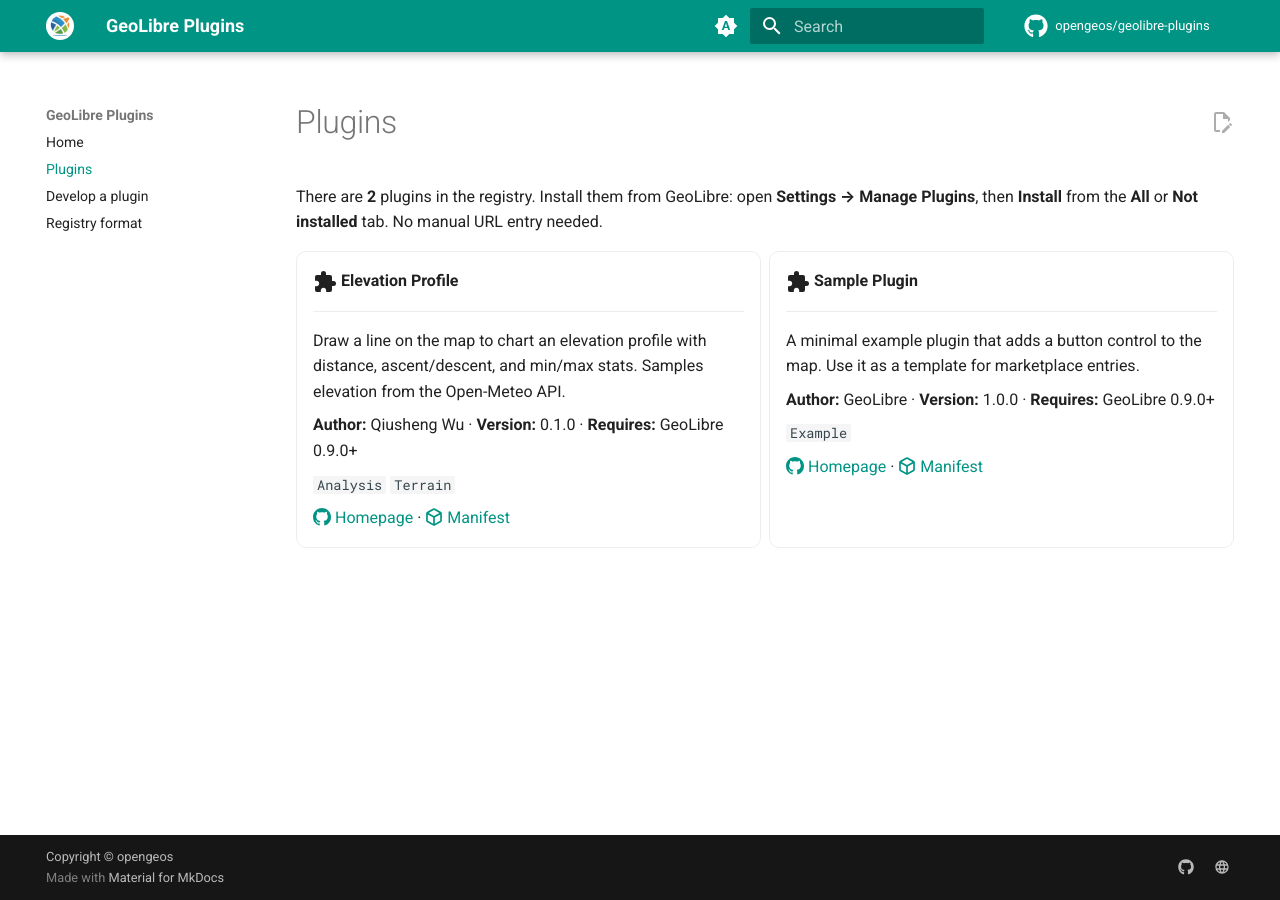
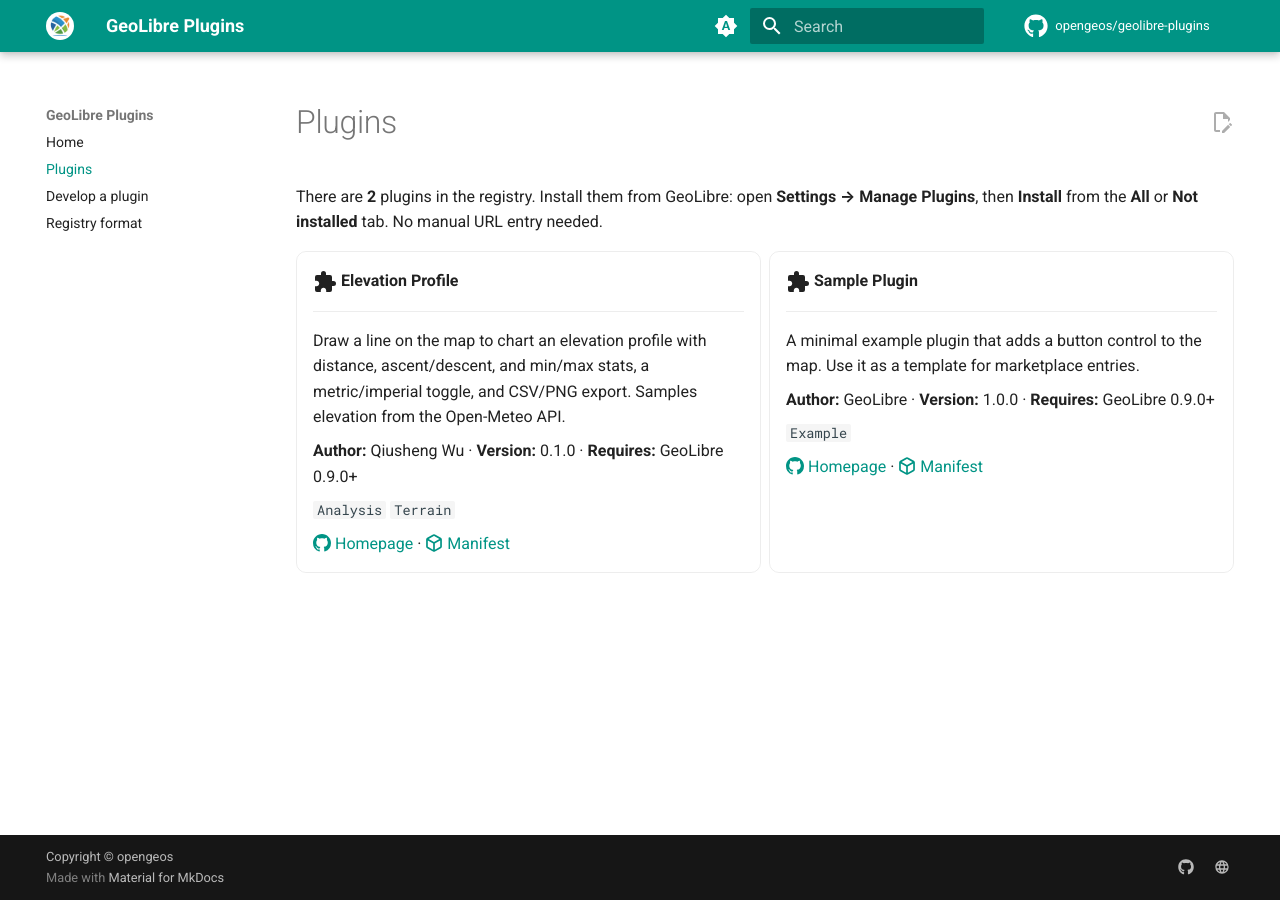
Before and after one commit to opengeos/geolibre-plugins, an MkDocs documentation site: the page built from docs/plugins.md, in a window 1280 px wide. Built offline with MkDocs 1.6.1 and Material for MkDocs 9.7.7, drawn with Linux system fonts in a browser that asks for light colours; comment, search, counter and statistics services are not loaded.

Commit message:
docs: describe CSV/PNG export in the elevation-profile registry entry
Enriches the manifest and registry descriptions (version unchanged at 0.1.0) and
regenerates the catalog page.

```diff
--- a/docs/plugins.md
+++ b/docs/plugins.md
@@ -13,7 +13,7 @@ There are **2** plugins in the registry. Install them from GeoLibre: open **Sett
 
     ---
 
-    Draw a line on the map to chart an elevation profile with distance, ascent/descent, and min/max stats. Samples elevation from the Open-Meteo API.
+    Draw a line on the map to chart an elevation profile with distance, ascent/descent, and min/max stats, a metric/imperial toggle, and CSV/PNG export. Samples elevation from the Open-Meteo API.
 
     **Author:** Qiusheng Wu · **Version:** 0.1.0 · **Requires:** GeoLibre 0.9.0+
 
--- a/plugin-registry.json
+++ b/plugin-registry.json
@@ -16,7 +16,7 @@
       "id": "geolibre-elevation-profile",
       "name": "Elevation Profile",
       "version": "0.1.0",
-      "description": "Draw a line on the map to chart an elevation profile with distance, ascent/descent, and min/max stats. Samples elevation from the Open-Meteo API.",
+      "description": "Draw a line on the map to chart an elevation profile with distance, ascent/descent, and min/max stats, a metric/imperial toggle, and CSV/PNG export. Samples elevation from the Open-Meteo API.",
       "author": "Qiusheng Wu",
       "homepage": "https://github.com/opengeos/geolibre-elevation-profile",
       "manifestUrl": "plugins/geolibre-elevation-profile/plugin.json",
```
Also changed, not shown: 1 other file.
